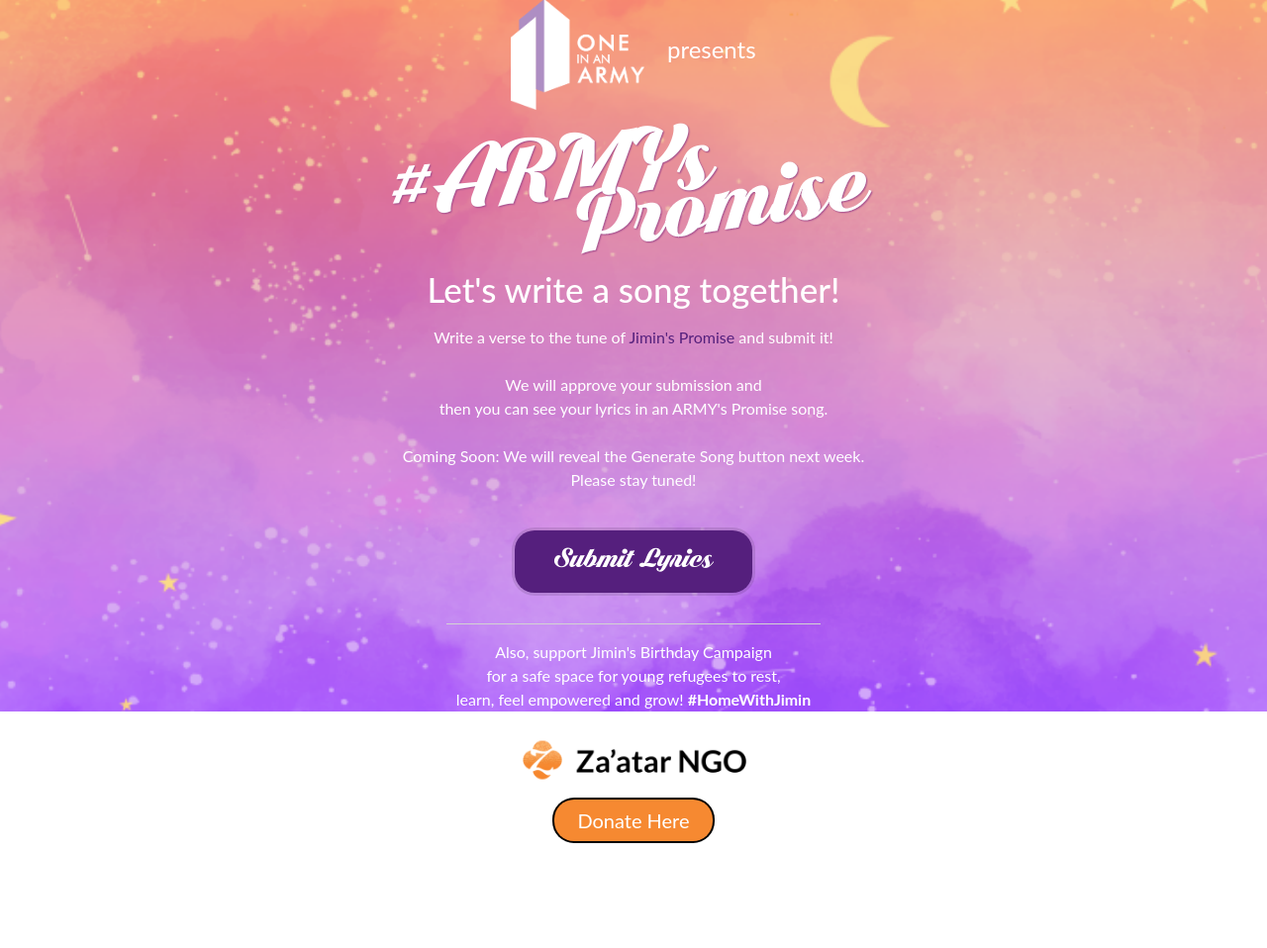
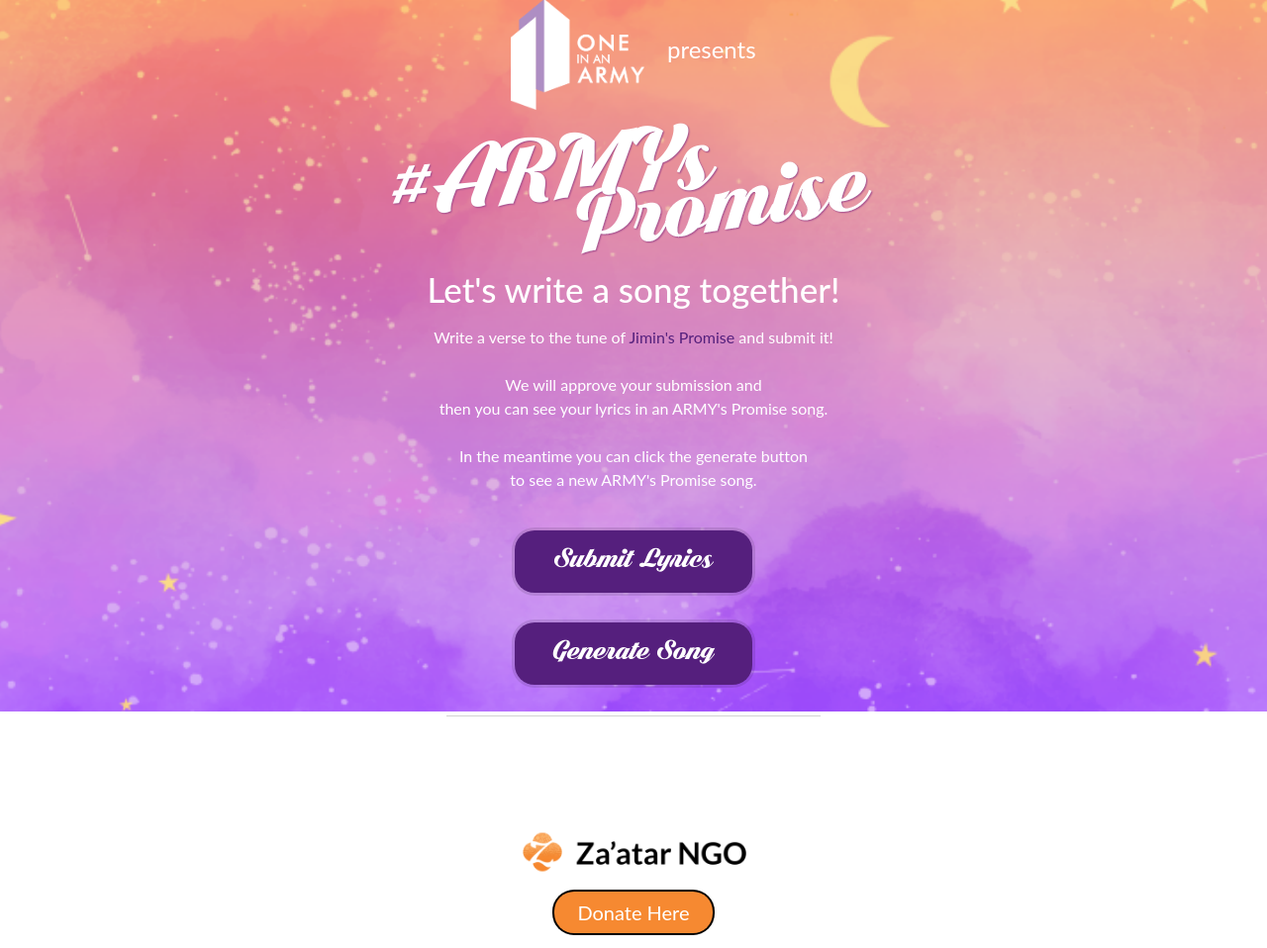
Before and after one commit to jasonfong/lyrics_generator, a Flask app: page /web/landing in a window 1280 px wide. Shown: the part 81-1039 px from the top of the page at 99% size. Before the commit the page ends 933 px from the top, so only its background shows below. Run offline with Flask 2, Linux system fonts and the light colour scheme; some libraries are stand-ins or nearby versions.

Commit message:
enable generate button on landing page

```diff
--- a/web/templates/landing.html
+++ b/web/templates/landing.html
@@ -23,16 +23,13 @@
         <h2 style="margin-bottom: 1rem;">Let's write a song together!</h2>
         Write a verse to the tune of <a href="https://soundcloud.com/bangtan/firstjiminpresent">Jimin's Promise</a> and submit it! <br><br>
         We will approve your submission and <br>
-        then you can see your lyrics in an ARMY's Promise song. <br><br>
-        Coming Soon: We will reveal the Generate Song button next week.<br>
-        Please stay tuned!<br><br>
-        <!--
+        then you can see your lyrics in an ARMY's Promise song. <br>
+        <br>
         In the meantime you can click the generate button<br>
         to see a new ARMY's Promise song. <br><br>
-        -->
 
         <button type="button" onclick="window.location.href='/web/submit_line'">Submit Lyrics</button>
-        <!--<button type="button" onclick="window.location.href='/web/generate'">Generate Song</button>-->
+        <button type="button" onclick="window.location.href='/web/generate'">Generate Song</button>
         <br>
 
         <hr>
```
